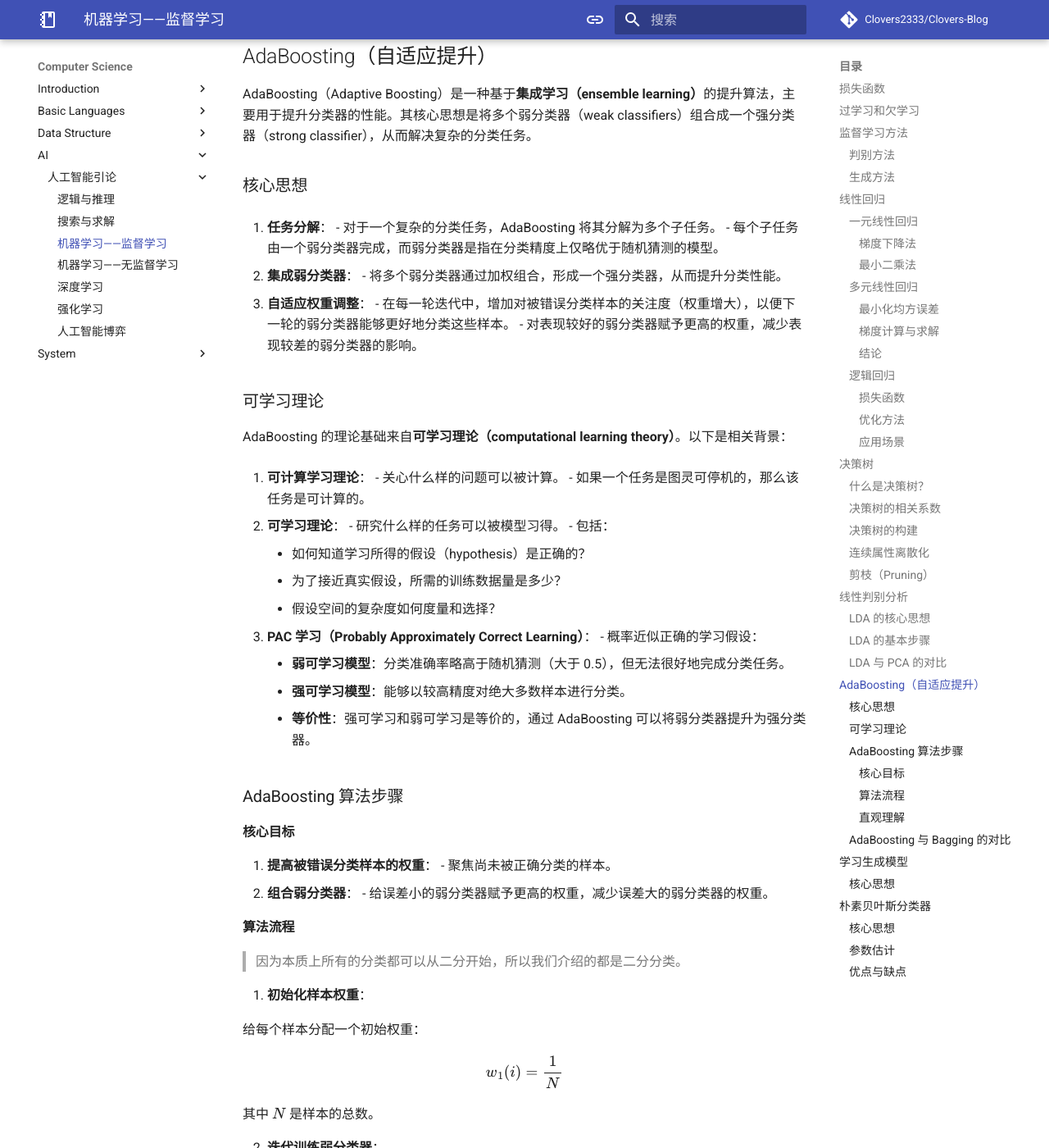
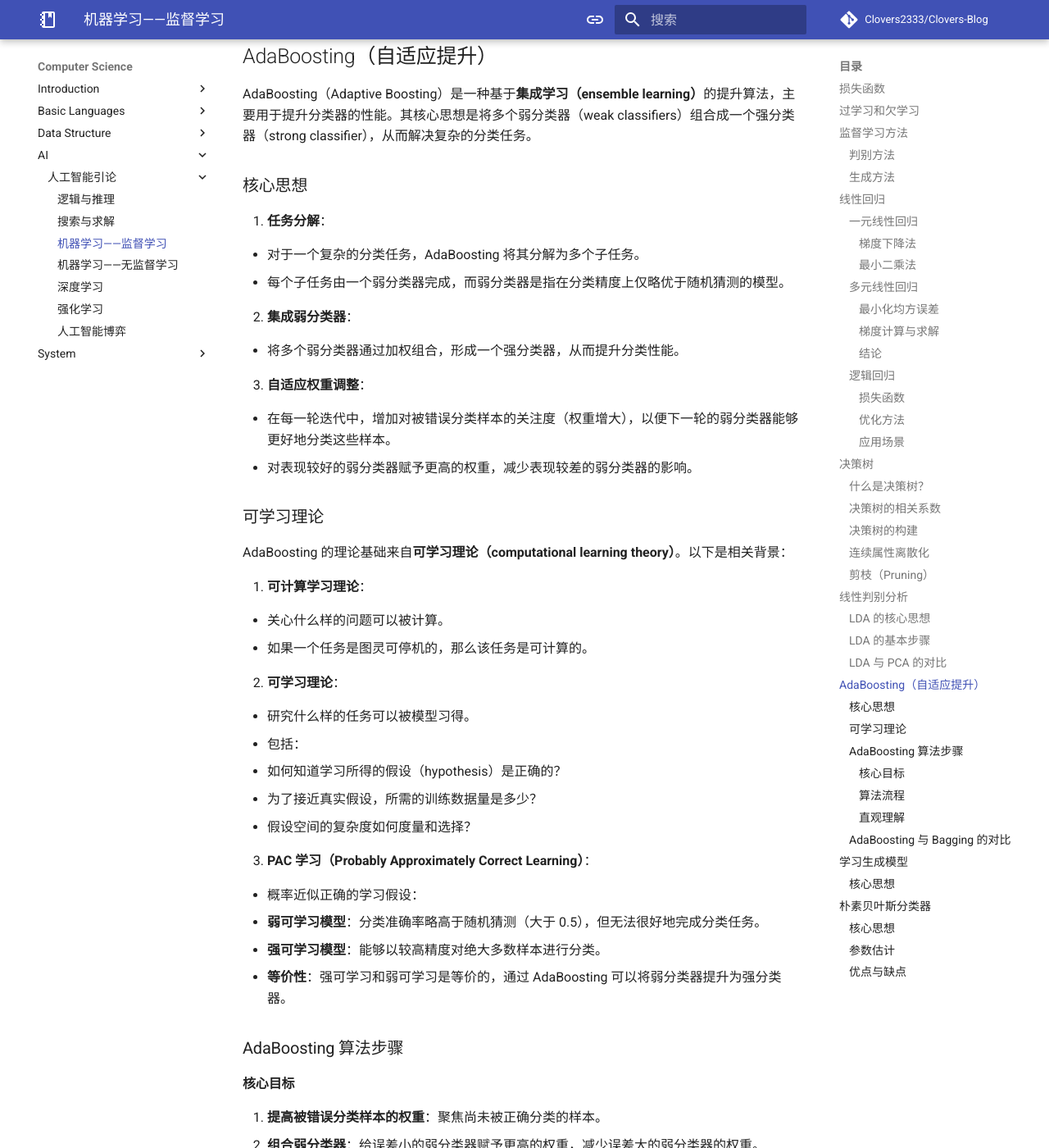
Before and after one commit to Clovers2333/Clovers-Blog, an MkDocs documentation site: the page built from docs/cs/ai/intro/ml_s.md, in a window 1280 px wide and 1400 px high, scrolled down 11197 px. Shown: the whole window at 82% size. Built offline with MkDocs 1.6.1 and Material for MkDocs 9.7.7, drawn with Linux system fonts in a browser that asks for light colours; nearby versions of some CDN libraries; library files that are not in the unit come from our copies; comment, search, counter and statistics services are not loaded; some of the changed text lies outside the part shown.

```diff
--- a/docs/cs/ai/intro/ml_s.md
+++ b/docs/cs/ai/intro/ml_s.md
@@ -438,13 +438,16 @@
 ### 核心思想
 
 1. **任务分解**：
+
    - 对于一个复杂的分类任务，AdaBoosting 将其分解为多个子任务。
    - 每个子任务由一个弱分类器完成，而弱分类器是指在分类精度上仅略优于随机猜测的模型。
 
 2. **集成弱分类器**：
+
    - 将多个弱分类器通过加权组合，形成一个强分类器，从而提升分类性能。
 
 3. **自适应权重调整**：
+
    - 在每一轮迭代中，增加对被错误分类样本的关注度（权重增大），以便下一轮的弱分类器能够更好地分类这些样本。
    - 对表现较好的弱分类器赋予更高的权重，减少表现较差的弱分类器的影响。
 
@@ -453,29 +456,31 @@
 AdaBoosting 的理论基础来自**可学习理论（computational learning theory）**。以下是相关背景：
 
 1. **可计算学习理论**：
-   - 关心什么样的问题可以被计算。
-   - 如果一个任务是图灵可停机的，那么该任务是可计算的。
+
+- 关心什么样的问题可以被计算。
+- 如果一个任务是图灵可停机的，那么该任务是可计算的。
 
 2. **可学习理论**：
-   - 研究什么样的任务可以被模型习得。
-   - 包括：
-     - 如何知道学习所得的假设（hypothesis）是正确的？
-     - 为了接近真实假设，所需的训练数据量是多少？
-     - 假设空间的复杂度如何度量和选择？
+
+- 研究什么样的任务可以被模型习得。
+- 包括：
+  - 如何知道学习所得的假设（hypothesis）是正确的？
+  - 为了接近真实假设，所需的训练数据量是多少？
+  - 假设空间的复杂度如何度量和选择？
 
 3. **PAC 学习（Probably Approximately Correct Learning）**：
-   - 概率近似正确的学习假设：
-     - **弱可学习模型**：分类准确率略高于随机猜测（大于 0.5），但无法很好地完成分类任务。
-     - **强可学习模型**：能够以较高精度对绝大多数样本进行分类。
-   - **等价性**：强可学习和弱可学习是等价的，通过 AdaBoosting 可以将弱分类器提升为强分类器。
+
+- 概率近似正确的学习假设：
+  - **弱可学习模型**：分类准确率略高于随机猜测（大于 0.5），但无法很好地完成分类任务。
+  - **强可学习模型**：能够以较高精度对绝大多数样本进行分类。
+- **等价性**：强可学习和弱可学习是等价的，通过 AdaBoosting 可以将弱分类器提升为强分类器。
 
 ### AdaBoosting 算法步骤
 
 #### 核心目标
-1. **提高被错误分类样本的权重**：
-   - 聚焦尚未被正确分类的样本。
-2. **组合弱分类器**：
-   - 给误差小的弱分类器赋予更高的权重，减少误差大的弱分类器的权重。
+
+1. **提高被错误分类样本的权重**：聚焦尚未被正确分类的样本。
+2. **组合弱分类器**：给误差小的弱分类器赋予更高的权重，减少误差大的弱分类器的权重。
 
 #### 算法流程
 
@@ -537,32 +542,20 @@
 | **常见模型**         | 基于弱分类器                           | 随机森林等基于并行弱分类器的模型 |
 
 
-
 ## 学习生成模型
 
 生成模型是指通过学习数据的联合概率分布 \( P(X, Y) \)，从而完成预测任务的模型。与判别模型不同，生成模型不仅可以用于分类，还可以生成新的数据样本。
 
 ### 核心思想
 
-1. **联合概率分布**：
-   - 学习生成模型的核心是构建输入 \( X \) 和输出 \( Y \) 的联合概率分布 \( P(X, Y) \)。
+1. **联合概率分布**：学习生成模型的核心是构建输入 \( X \) 和输出 \( Y \) 的联合概率分布 \( P(X, Y) \)。
 
-2. **分解联合概率**：
-   - 根据概率论中的链式法则，可以将联合概率分布分解为条件概率 \( P(Y|X) \) 和先验概率 \( P(X) \)：
+2. **分解联合概率**：根据概率论中的链式法则，可以将联合概率分布分解为条件概率 \( P(Y|X) \) 和先验概率 \( P(X) \)：
+
      $$
      P(X, Y) = P(Y) P(X|Y)
      $$
    - 生成模型先通过 \( P(Y) \) 和 \( P(X|Y) \) 来估计 \( P(X, Y) \)，再通过贝叶斯公式计算条件概率 \( P(Y|X) \) 来完成分类任务。
-
-3. **优势**：
-
-   - 能够生成新的样本，具有数据生成能力；
-   - 对数据分布有更全面的理解，适合小样本学习。
-
-4. **劣势**：
-
-   - 需要估计复杂的联合分布，计算复杂度较高；
-   - 假设数据分布正确性不足时，性能可能不如判别模型。
 
 **为什么不直接计算联合分布？**
 
@@ -577,11 +570,12 @@
 
 ### 核心思想
 
-1. **贝叶斯公式**：
-   根据贝叶斯公式：
+1. **贝叶斯公式**：根据贝叶斯公式：
+
    $$
    P(Y|X) = \frac{P(X|Y) P(Y)}{P(X)}
    $$
+
    - \( P(Y|X) \)：后验概率，表示给定输入 \( X \) 属于类别 \( Y \) 的概率；
    - \( P(X|Y) \)：似然概率，表示类别 \( Y \) 下观察到输入 \( X \) 的概率；
    - \( P(Y) \)：先验概率，表示类别 \( Y \) 的先验分布；
@@ -595,23 +589,20 @@
      $$
    - 这一“朴素”假设大幅简化了计算复杂度，使得模型可以在高维特征空间中快速计算。
 
-3. **分类规则**：
-   - 对于一个新样本 \( X \)，朴素贝叶斯分类器通过计算后验概率 \( P(Y|X) \)，选择后验概率最大的类别作为分类结果：
+3. **分类规则**：对于一个新样本 \( X \)，朴素贝叶斯分类器通过计算后验概率 \( P(Y|X) \)，选择后验概率最大的类别作为分类结果：
      $$
      Y = \arg\max_{Y} P(Y) \prod_{i=1}^n P(X_i|Y)
      $$
 
 ### 参数估计
 
-1. **先验概率**：
-   - 先验概率 \( P(Y) \) 通常通过样本频率估计：
+1. **先验概率**：先验概率 \( P(Y) \) 通常通过样本频率估计：
      $$
      P(Y = y_k) = \frac{\text{样本中属于 } y_k \text{ 的数量}}{\text{样本总数}}
      $$
 
-2. **条件概率**：
+2. **条件概率**：条件概率 \( P(X_i|Y) \) 的计算方法取决于输入特征的类型：
 
-   条件概率 \( P(X_i|Y) \) 的计算方法取决于输入特征的类型：
    - **离散型特征**：
      使用极大似然估计：
      $$
@@ -624,8 +615,7 @@
      $$
      其中 \( \mu_k \) 和 \( \sigma_k^2 \) 分别为类别 \( y_k \) 下特征 \( X_i \) 的均值和方差。
 
-3. **归一化**：
-   - \( P(X) \) 作为归一化常数，通过对所有可能的 \( Y \) 计算 \( P(X, Y) \) 的和得到：
+3. **归一化**：\( P(X) \) 作为归一化常数，通过对所有可能的 \( Y \) 计算 \( P(X, Y) \) 的和得到：
      $$
      P(X) = \sum_{k=1}^K P(X|Y = y_k) P(Y = y_k)
      $$
@@ -633,14 +623,19 @@
 ### 优点与缺点
 
 **优点**：
+
 1. **简单高效**：计算简单，特别适合高维数据；
 2. **鲁棒性强**：对小数据集和噪声不敏感；
 3. **解释性强**：直观易懂，能够清晰表达每个特征对分类的贡献。
 
 **缺点**：
+
 1. **特征独立性假设**：
+
    - 在实际数据中，特征往往是相关的，这一假设可能不成立；
    - 特征相关性强时，模型性能可能下降。
+
 2. **参数估计限制**：
+
    - 条件概率估计依赖于样本数量，数据稀疏时可能存在问题；
    - 对连续特征的高斯分布假设未必适用。
```
